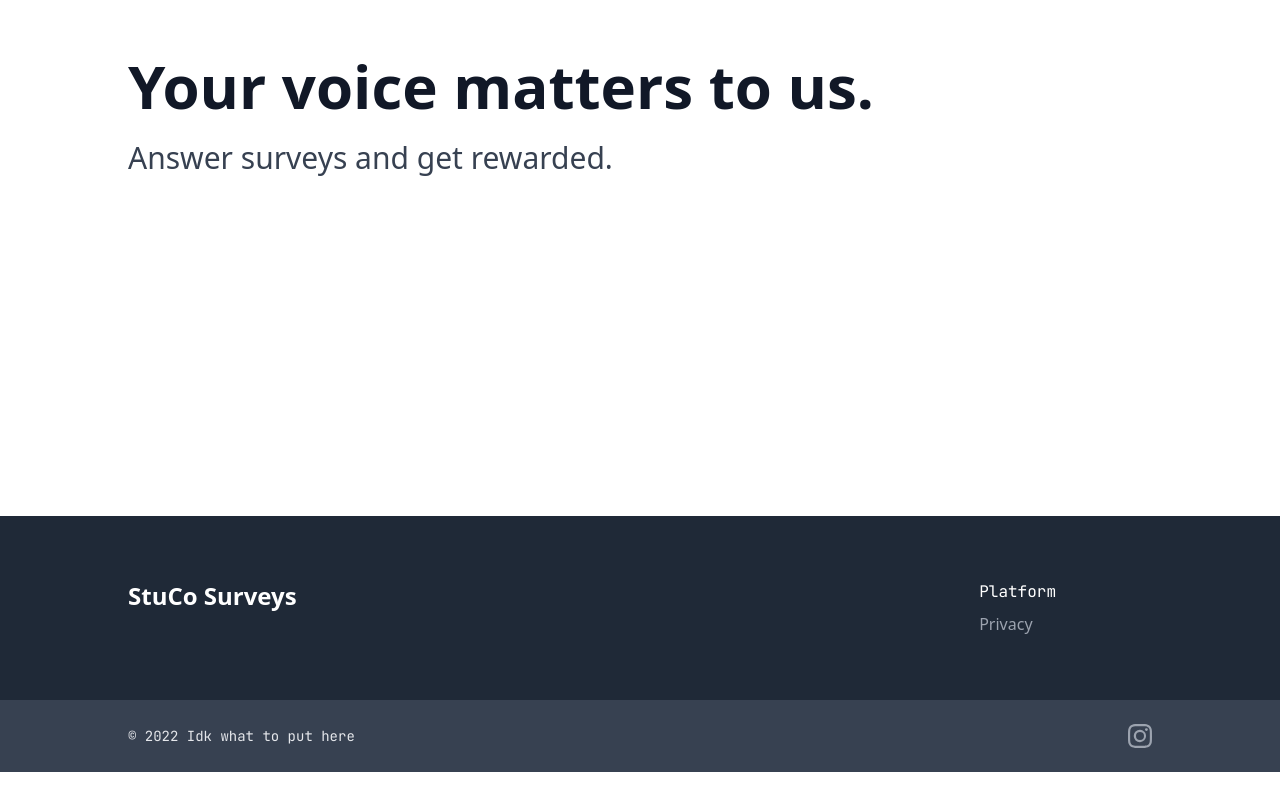
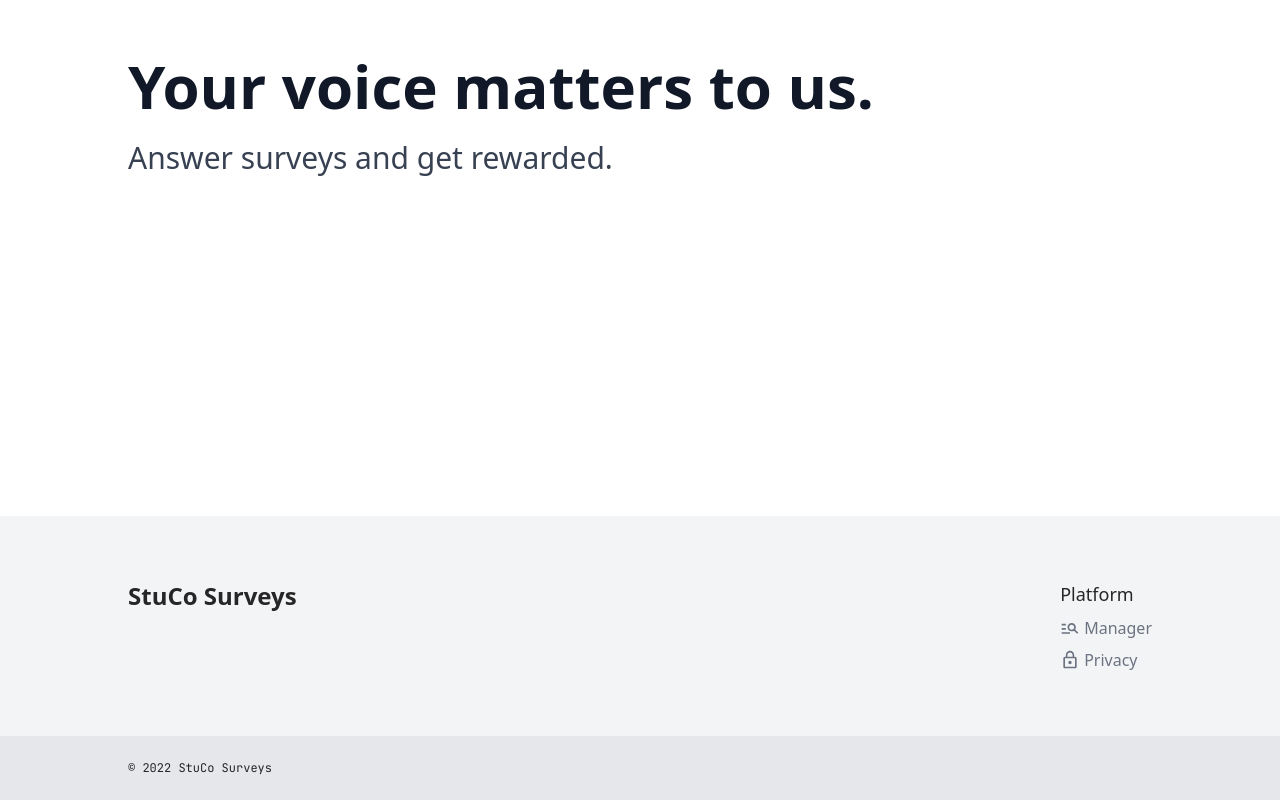
Before and after one commit to StuCo-Tech-Committee/stuco-surveys, a Next.js app: page / in a window 1280 px wide. Shown: the part 284-1084 px from the top of the page. Before the commit the page ends 1056 px from the top, so only its background shows below. Built offline with nearby package versions, Linux system fonts and the light colour scheme; no server answers; what @harelpls/use-pusher would draw is missing.

Commit message:
Visual adjustments

```diff
--- a/components/footer.tsx
+++ b/components/footer.tsx
@@ -1,33 +1,57 @@
 import Link from 'next/link';
 import { BsInstagram } from 'react-icons/bs';
+import { IconType } from 'react-icons/lib';
+import { MdLockOutline, MdOutlineManageSearch } from 'react-icons/md';
+
+const PlatformLink = ({
+  name,
+  href,
+  icon,
+}: {
+  name: string;
+  href: string;
+  icon: any;
+}) => {
+  return (
+    <Link href={href}>
+      <a className="flex flex-row items-center gap-1 text-gray-500 transition-colors hover:text-gray-700">
+        <>
+          {icon}
+          {name}
+        </>
+      </a>
+    </Link>
+  );
+};
 
 const Footer = () => {
   return (
     <>
-      <div className="flex w-full flex-row justify-between bg-gray-800 px-4 py-16 align-top md:px-32">
-        <Link href="/">
-          <a className="text-2xl font-bold text-white">StuCo Surveys</a>
-        </Link>
-        <div className="flex flex-row gap-8 pr-24">
-          <div className="flex flex-col gap-2">
-            <h1 className="font-monospace text-white">Platform</h1>
-            <Link href="/privacy">
-              <a className="text-gray-400">Privacy</a>
-            </Link>
-          </div>
+      <div className="flex w-full flex-row justify-between bg-gray-100 px-4 py-16 align-top md:px-32">
+        <div className="flex flex-col gap-4">
+          <Link href="/">
+            <a className="text-2xl font-bold text-neutral-800">StuCo Surveys</a>
+          </Link>
+          <div></div>
+        </div>
+        <div className="flex flex-col justify-start gap-2">
+          <h1 className="text-lg text-neutral-800">Platform</h1>
+          <PlatformLink
+            href="/manager"
+            name="Manager"
+            icon={<MdOutlineManageSearch className="text-xl" />}
+          />
+          <PlatformLink
+            href="/privacy"
+            name="Privacy"
+            icon={<MdLockOutline className="text-xl" />}
+          />
         </div>
       </div>
-      <div className="flex w-full flex-row items-center justify-between bg-gray-700 px-4 py-6 md:px-32">
-        <h1 className="font-monospace text-sm text-gray-200">
-          © {new Date().getFullYear()} Idk what to put here
+      <div className="flex w-full flex-row items-center justify-between bg-gray-200 px-4 py-6 md:px-32">
+        <h1 className="font-monospace text-xs text-neutral-800">
+          © {new Date().getFullYear()} StuCo Surveys
         </h1>
-        <div className="flex flex-row gap-2 text-2xl text-gray-400">
-          <Link href="https://instagram.com">
-            <a>
-              <BsInstagram />
-            </a>
-          </Link>
-        </div>
       </div>
     </>
   );
--- a/pages/edit/[id].tsx
+++ b/pages/edit/[id].tsx
@@ -97,20 +97,7 @@ const Edit = ({ id }: { id: string }) => {
 
       {editedSurvey && editedSurvey.hasOwnProperty('_id') ? (
         <>
-          <motion.div
-            initial="hidden"
-            animate="visible"
-            exit="hidden"
-            variants={{
-              hidden: {
-                x: -60,
-                opacity: 0,
-              },
-              visible: {
-                x: 0,
-                opacity: 1,
-              },
-            }}
+          <div
             className={`h-screen w-2/5 overflow-x-hidden overflow-y-scroll bg-gray-100 p-8 ${
               editedSurvey.published ? 'pointer-events-none' : ''
             }`}
@@ -197,24 +184,17 @@ const Edit = ({ id }: { id: string }) => {
                 );
               })}
             </div>
-          </motion.div>
-          <motion.div
-            initial="hidden"
-            animate="visible"
-            exit="hidden"
-            variants={{
-              hidden: {
-                x: 60,
-                opacity: 0,
-              },
-              visible: {
-                x: 0,
-                opacity: 1,
-              },
-            }}
-            className="relative flex h-screen w-full flex-row items-center justify-center bg-gray-50"
-          >
-            <div className="flex aspect-[400/780] h-[95%] flex-col gap-8 overflow-x-hidden overflow-y-scroll bg-white p-6 shadow-2xl">
+          </div>
+          <div className="relative flex h-screen w-full flex-row items-center justify-center bg-gray-50">
+            <motion.div
+              initial={{ scale: 0.96, opacity: 0, filter: 'blur(2px)' }}
+              animate={{ scale: 1, opacity: 1, filter: 'blur(0px)' }}
+              transition={{
+                duration: 0.3,
+                ease: 'easeInOut',
+              }}
+              className="flex aspect-[400/780] h-[95%] flex-col gap-8 overflow-x-hidden overflow-y-scroll bg-white p-6 shadow-2xl"
+            >
               {/* Survey preview */}
               <div>
                 <h1 className="break-words text-2xl font-bold text-gray-800">
@@ -252,7 +232,7 @@ const Edit = ({ id }: { id: string }) => {
                   <span>Unpublished</span>
                 </button>
               )}
-            </div>
+            </motion.div>
             {/* Controls overlay */}
             <div className="pointer-events-none absolute flex h-full w-full flex-row items-start justify-end py-4 px-6">
               <div className="pointer-events-auto flex flex-row gap-4">
@@ -320,7 +300,7 @@ const Edit = ({ id }: { id: string }) => {
                 )}
               </div>
             </div>
-          </motion.div>
+          </div>
         </>
       ) : (
         <div className="absolute top-0 bottom-0 right-0 left-0 flex flex-col items-center justify-center">
--- a/pages/survey/[id].tsx
+++ b/pages/survey/[id].tsx
@@ -140,7 +140,15 @@ const Survey = ({
       {
         {
           authenticated: session && (
-            <div className="mt-8 flex flex-col gap-6">
+            <motion.div
+              initial={{ opacity: 0, scale: 0.95 }}
+              animate={{ opacity: 1, scale: 1 }}
+              transition={{
+                ease: 'backOut',
+                duration: 0.4,
+              }}
+              className="mt-8 flex origin-top flex-col gap-6"
+            >
               <div className="flex flex-row justify-between">
                 <div className="flex flex-row items-center gap-3">
                   <BsPersonCircle className="text-2xl" />
@@ -241,10 +249,18 @@ const Survey = ({
                   <span>Unpublished</span>
                 </button>
               )}
-            </div>
+            </motion.div>
           ),
           unauthenticated: (
-            <div className="mt-8 flex flex-col gap-6">
+            <motion.div
+              initial={{ opacity: 0, scale: 0.95 }}
+              animate={{ opacity: 1, scale: 1 }}
+              transition={{
+                ease: 'backOut',
+                duration: 0.4,
+              }}
+              className="mt-8 flex origin-top flex-col gap-6"
+            >
               <h1 className="text-center text-xl">
                 Please sign in before taking this survey.
               </h1>
@@ -257,7 +273,7 @@ const Survey = ({
                 <BsFillPersonBadgeFill />
                 <span>Sign in with Exeter</span>
               </button>
-            </div>
+            </motion.div>
           ),
           loading: (
             <div className="mt-8 flex flex-row items-center justify-center gap-2">
```
